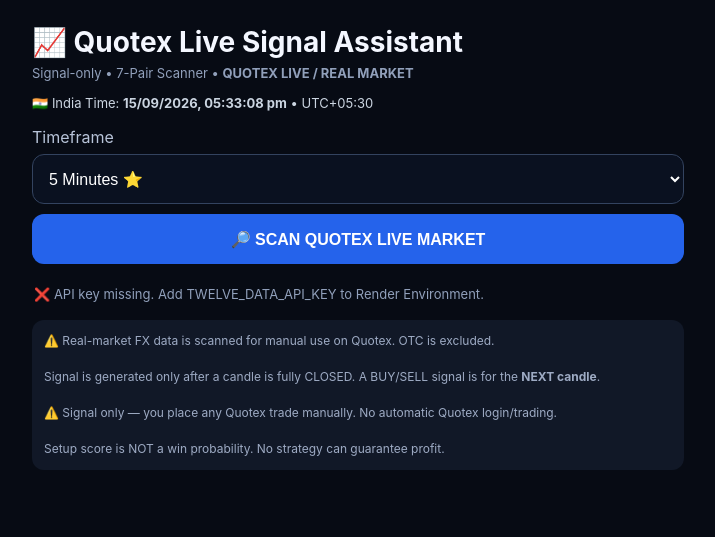
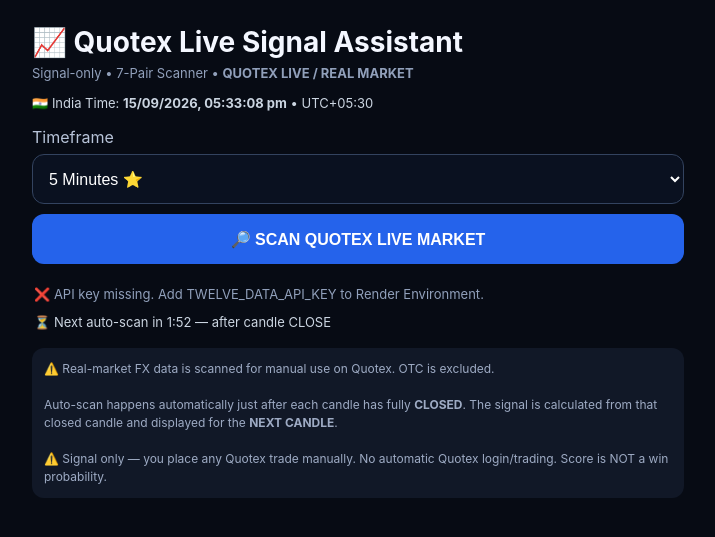
Before and after one commit to asraanam904-bot/Quotex-signal-bot, a Flask app: page / in a window 1280 px wide. Shown: the top 537 px of the page, without its empty margins (282-997 px from the left). Run offline with Flask 3, Linux system fonts and the light colour scheme.

Commit message:
Update index.html

```diff
--- a/templates/index.html
+++ b/templates/index.html
@@ -67,6 +67,12 @@ button{
   margin:12px 2px
 }
 
+.nextscan{
+  color:#cbd5e1;
+  font-size:13px;
+  margin:4px 2px 12px
+}
+
 .card{
   background:#101827;
   border:1px solid #26344d;
@@ -122,6 +128,18 @@ ul{
   color:#dbe3f5
 }
 
+.statusrow{
+  padding:10px 0;
+  border-top:1px solid #26344d;
+  color:#dbe3f5;
+  font-size:13px;
+  line-height:1.5
+}
+
+.statusrow span{
+  color:#9eabc4
+}
+
 .warn{
   margin-top:18px;
   padding:12px;
@@ -151,107 +169,78 @@ Signal-only • 7-Pair Scanner •
 • UTC+05:30
 </div>
 
-
-<label for="interval">
-Timeframe
-</label>
+<label for="interval">Timeframe</label>
 
 <select id="interval">
-
-<option value="5min" selected>
-5 Minutes ⭐
-</option>
-
-<option value="1min">
-1 Minute
-</option>
-
-<option value="15min">
-15 Minutes
-</option>
-
-<option value="1h">
-1 Hour
-</option>
-
+<option value="5min" selected>5 Minutes ⭐</option>
+<option value="1min">1 Minute</option>
+<option value="15min">15 Minutes</option>
+<option value="1h">1 Hour</option>
 </select>
-
 
 <button onclick="scan()">
 🔎 SCAN QUOTEX LIVE MARKET
 </button>
 
+<div id="status">Ready to scan...</div>
 
-<div id="status">
-Ready to scan...
+<div id="nextscan" class="nextscan">
+⏳ Auto-scan: calculating…
 </div>
-
 
 <div id="signals"></div>
 
-
 <div class="warn">
 
-⚠️ Real-market FX data is scanned
-for manual use on Quotex.
+⚠️ Real-market FX data is scanned for manual use on Quotex.
 OTC is excluded.
 
 <br><br>
 
-Signal is generated only after a
-candle is fully CLOSED.
-
-A BUY/SELL signal is for the
-<b>NEXT candle</b>.
+Auto-scan happens automatically just after each candle has fully
+<b>CLOSED</b>. The signal is calculated from that closed candle and
+displayed for the <b>NEXT CANDLE</b>.
 
 <br><br>
 
-⚠️ Signal only — you place any
-Quotex trade manually.
-
+⚠️ Signal only — you place any Quotex trade manually.
 No automatic Quotex login/trading.
-
-<br><br>
-
-Setup score is NOT a win probability.
-No strategy can guarantee profit.
+Score is NOT a win probability.
 
 </div>
 
 </div>
 
-
 <script>
 
+/* =========================
+   INDIA TIME CLOCK
+========================= */
 
 function updateClock(){
 
   document.getElementById("ist").textContent =
-
     new Intl.DateTimeFormat("en-IN",{
-
       timeZone:"Asia/Kolkata",
-
       day:"2-digit",
       month:"2-digit",
       year:"numeric",
-
       hour:"2-digit",
       minute:"2-digit",
       second:"2-digit",
-
       hour12:true
-
     }).format(new Date());
 
 }
-
 
 updateClock();
 
 setInterval(updateClock,1000);
 
 
+/* =========================
+   MAIN SCAN
+========================= */
 
 async function scan(){
 
@@ -264,25 +253,23 @@ async function scan(){
   const box =
     document.getElementById("signals");
 
-
   status.textContent =
     "🔎 Scanning live-market pairs...";
 
-  box.innerHTML="";
-
+  box.innerHTML = "";
 
   try{
 
     const r =
       await fetch(
-        "/api/scan?interval="
-        + encodeURIComponent(interval)
+        "/api/scan?interval="+
+        encodeURIComponent(interval)
       );
 
+    const d = await r.json();
 
-    const d =
-      await r.json();
 
+    /* API ERROR */
 
     if(d.error){
 
@@ -290,19 +277,18 @@ async function scan(){
         "❌ "+d.error;
 
       return;
-
     }
 
 
+    /* MARKET CLOSED */
 
     if(d.market_open===false){
 
       status.textContent =
-        "🔴 REAL MARKET CLOSED • "
-        +(d.current_time_ist||"");
+        "🔴 REAL MARKET CLOSED • "+
+        (d.current_time_ist||"");
 
-
-      box.innerHTML=`
+      box.innerHTML = `
 
         <div class="card closed">
 
@@ -326,53 +312,56 @@ async function scan(){
       `;
 
       return;
-
     }
 
 
+    /* MARKET OPEN */
 
     status.textContent =
-      "🟢 LIVE MARKET OPEN • Scanned "
-      +(d.scanned_pairs ?
-         d.scanned_pairs.length : 0)
-      +" pairs • "
-      +(d.current_time_ist||"");
+      "🟢 LIVE MARKET OPEN • Scanned "+
+      d.scanned_pairs.length+
+      " pairs • "+
+      (d.current_time_ist||"");
 
 
+    /* NO SIGNAL */
 
-    if(!d.signals ||
-       d.signals.length===0){
+    if(!d.signals || d.signals.length===0){
 
-      box.innerHTML=`
+      box.innerHTML = `
 
         <div class="card">
 
-          ⚪
-          <b>No qualifying setup right now.</b>
+          ⚪ <b>
+          No qualifying setup right now.
+          </b>
 
           <br><br>
 
           Real market is open,
           but no clean setup was found.
 
+          <br><br>
+
+          7 pairs were scanned.
+
         </div>
 
       `;
 
-      return;
-
     }
 
 
+    /* SIGNAL CARDS */
+
+    if(d.signals){
 
       d.signals.forEach(x=>{
-
 
         const cls =
           x.signal==="BUY"
           ? "buy"
           : "sell";
-
 
         const reasons =
           (x.reasons||[])
@@ -380,21 +369,21 @@ async function scan(){
           .join("");
 
 
-      box.innerHTML+=`
+        box.innerHTML += `
 
           <div class="card ${cls}">
 
-
             <div class="signal">
 
-            ${x.signal==="BUY"
-              ?"🟢 BUY"
-              :"🔴 SELL"}
+              ${
+                x.signal==="BUY"
+                ? "🟢 BUY"
+                : "🔴 SELL"
+              }
 
               — ${x.symbol}
 
             </div>
-
 
 
             <div class="score">
@@ -405,7 +394,6 @@ async function scan(){
             </div>
 
 
-
             <div class="info">
 
               ⏱️ Timeframe:
@@ -413,24 +401,20 @@ async function scan(){
 
               <br>
 
-
               🎯 Setup:
               <b>${x.setup}</b>
 
               <br>
-
 
               👉 Entry:
               <b>NEXT CANDLE</b>
 
               <br>
 
-
               💰 Price:
               <b>${x.price}</b>
 
               <br>
-
 
               🇮🇳 Signal time:
               <b>
@@ -440,11 +424,9 @@ async function scan(){
             </div>
 
 
-
             <ul>
               ${reasons}
             </ul>
-
 
           </div>
 
@@ -452,10 +434,68 @@ async function scan(){
 
       });
 
-
     }
 
-  catch(e){
+
+    /* =========================
+       7 PAIR DETAILS
+    ========================= */
+
+    const rows =
+      (d.pair_status||[])
+      .map(p=>{
+
+        const reason =
+          (p.reasons||[]).join(" • ");
+
+        const badge =
+          p.signal==="BUY"
+          ? "🟢 BUY"
+          : (
+              p.signal==="SELL"
+              ? "🔴 SELL"
+              : "⚪ NO TRADE"
+            );
+
+
+        return `
+
+          <div class="statusrow">
+
+            <b>${p.symbol}</b>
+            — ${badge}
+
+            <br>
+
+            <span>
+              ${
+                reason ||
+                "No qualifying setup"
+              }
+            </span>
+
+          </div>
+
+        `;
+
+      })
+      .join("");
+
+
+    box.innerHTML += `
+
+      <div class="card">
+
+        <b>🔍 7-Pair Scan Details</b>
+
+        ${rows}
+
+      </div>
+
+    `;
+
+
+  }catch(e){
 
     status.textContent =
       "❌ Scan error: "+e.message;
@@ -465,11 +505,192 @@ async function scan(){
 }
 
 
+/* =========================
+   AUTO SCAN TIMER
+========================= */
+
+let lastAutoCycle = "";
+
+let scanBusy = false;
+
+
+/* TIMEFRAME MILLISECONDS */
+
+function intervalMs(interval){
+
+  return ({
+    "1min":60000,
+    "5min":300000,
+    "15min":900000,
+    "1h":3600000
+  })[interval] || 300000;
+
+}
+
+
+/* NEXT CANDLE CLOSE */
+
+function nextCloseInfo(interval){
+
+  const ms =
+    intervalMs(interval);
+
+  const now =
+    Date.now();
+
+  const next =
+    Math.ceil(now/ms)*ms;
+
+  return {
+    next:next,
+    remaining:next-now
+  };
+
+}
+
+
+/* COUNTDOWN */
+
+function updateAutoCountdown(){
+
+  const interval =
+    document.getElementById("interval").value;
+
+  const el =
+    document.getElementById("nextscan");
+
+  const info =
+    nextCloseInfo(interval);
+
+  const secs =
+    Math.max(
+      0,
+      Math.ceil(info.remaining/1000)
+    );
+
+  const mm =
+    Math.floor(secs/60);
+
+  const ss =
+    String(secs%60)
+    .padStart(2,"0");
+
+
+  if(secs===0){
+
+    el.textContent =
+      "🔔 Candle closed — scanning now...";
+
+    return;
+
+  }
+
+
+  el.textContent =
+    "⏳ Next auto-scan in "+
+    mm+":"+ss+
+    " — after candle CLOSE";
+
+}
+
+
+/* =========================
+   AUTOMATIC POST-CLOSE SCAN
+========================= */
+
+function scheduleAutoScan(){
+
+  const interval =
+    document.getElementById("interval").value;
+
+  const info =
+    nextCloseInfo(interval);
+
+  const cycle =
+    new Date(info.next).toISOString();
+
+
+  if(info.remaining<=0){
+
+    if(
+      cycle!==lastAutoCycle &&
+      !scanBusy
+    ){
+
+      lastAutoCycle =
+        cycle;
+
+      setTimeout(
+        ()=>scan(true),
+        1500
+      );
+
+    }
+
+    return;
+
+  }
+
+
+  if(
+    cycle!==lastAutoCycle &&
+    info.remaining<=1500 &&
+    !scanBusy
+  ){
+
+    lastAutoCycle =
+      cycle;
+
+    setTimeout(
+      ()=>scan(true),
+      1500
+    );
+
+  }
+
+}
+
+
+/* =========================
+   TIMEFRAME CHANGE
+========================= */
+
+document
+.getElementById("interval")
+.addEventListener(
+  "change",
+  ()=>{
+
+    lastAutoCycle="";
+
+    updateAutoCountdown();
 
     scan();
 
-setInterval(scan,60000);
+  }
+);
 
+
+/* =========================
+   START
+========================= */
+
+scan();
+
+updateAutoCountdown();
+
+scheduleAutoScan();
+
+
+/* CHECK EVERY SECOND */
+
+setInterval(
+  ()=>{
+    updateAutoCountdown();
+    scheduleAutoScan();
+  },
+  1000
+);
 
 </script>
 
```
Lines whose indentation alone changed are shown as unchanged.
